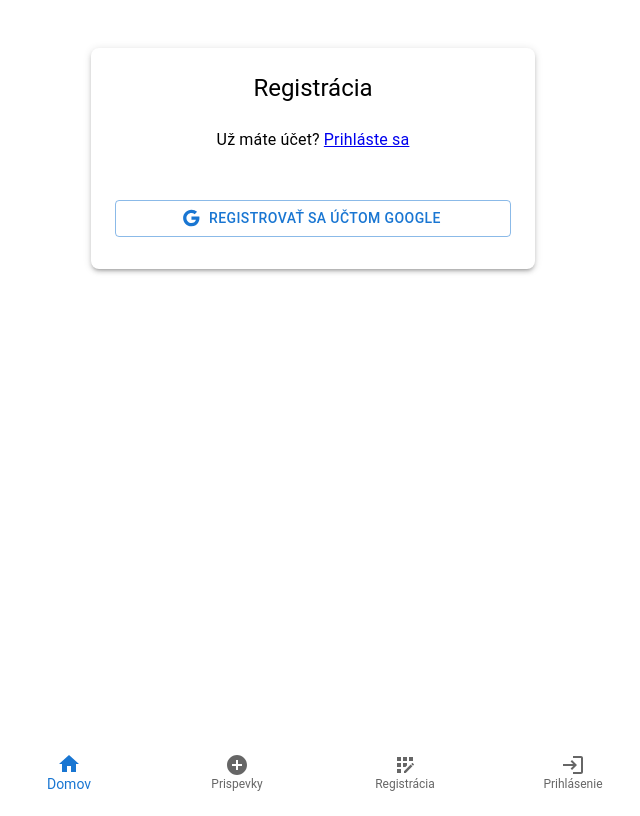
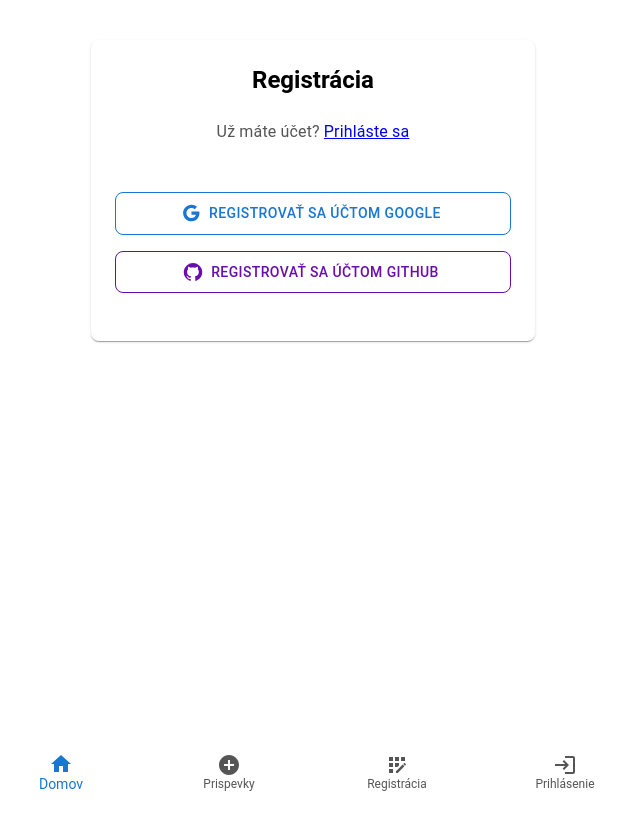
Before and after one commit to dave8750/david-personalapp, a Next.js app: page /auth/registracia in a window 1280 px wide. Shown: the whole page, without its empty margins (327-967 px from the left). Built offline with nearby package versions, Linux system fonts and the light colour scheme; no server answers.

Commit message:
updaateeee

```diff
--- a/src/app/layout.tsx
+++ b/src/app/layout.tsx
@@ -1,30 +1,29 @@
-// src/app/layout.tsx
-
 import { Metadata } from "next";
 import "./globals.css";
-import Navbar from "../components/Navbar";
+
 import AuthProvider from "../components/AuthProvider";
+import ThemeProvider from "../components/ThemeProvider"; // Import the ThemeProvider
+import Navbar from "@/components/Navbar";
 
 export const metadata: Metadata = {
   title: "SnapZoška",
   description: "Created by students of SPŠE Zochova 9, Bratislava",
 };
 
-export default function RootLayout({
-  children,
-}: Readonly<{
-  children: React.ReactNode;
-}>) {
+export default function RootLayout({ children }: { children: React.ReactNode }) {
   return (
     <html lang="sk">
       <body>
+        {/* Wrap the app in AuthProvider and ThemeProvider for session and theme management */}
         <AuthProvider>
-          <div style={{ minHeight: '100vh', display: 'flex', flexDirection: 'column' }}>
-            <main style={{ flexGrow: 1 }}>
-              {children}
-            </main>
-          </div>
-          <Navbar />
+          <ThemeProvider>
+            <div style={{ minHeight: "100vh", display: "flex", flexDirection: "column" }}>
+              <main style={{ flexGrow: 1 }}>
+                {children} {/* Render child layouts or pages */}
+              </main>
+            </div>
+            <Navbar /> {/* Display Navbar at the bottom of every page */}
+          </ThemeProvider>
         </AuthProvider>
       </body>
     </html>
--- /dev/null
+++ b/src/components/ThemeProvider.tsx
@@ -0,0 +1,47 @@
+"use client"; // This needs to be a client component
+
+import React, { createContext, useContext, useState, useEffect } from "react";
+import { ThemeProvider as MUIThemeProvider, CssBaseline } from "@mui/material";
+import { darkTheme, lightTheme } from "@/theme/theme";
+
+
+
+// Create a context for the theme
+const ThemeContext = createContext({
+  toggleTheme: () => {},
+  isDarkMode: false,
+});
+
+// Export a custom hook for easy access to theme context
+export const useTheme = () => useContext(ThemeContext);
+
+// ThemeProvider component
+const ThemeProvider: React.FC<{ children: React.ReactNode }> = ({ children }) => {
+  const [isDarkMode, setIsDarkMode] = useState(false);
+
+  // Load theme preference from localStorage
+  useEffect(() => {
+    const savedTheme = localStorage.getItem("theme");
+    if (savedTheme === "dark") {
+      setIsDarkMode(true);
+    }
+  }, []);
+
+  // Toggle the theme between dark and light
+  const toggleTheme = () => {
+    const newTheme = !isDarkMode;
+    setIsDarkMode(newTheme);
+    localStorage.setItem("theme", newTheme ? "dark" : "light");
+  };
+
+  return (
+    <ThemeContext.Provider value={{ toggleTheme, isDarkMode }}>
+      <MUIThemeProvider theme={isDarkMode ? darkTheme : lightTheme}>
+        <CssBaseline />
+        {children}
+      </MUIThemeProvider>
+    </ThemeContext.Provider>
+  );
+};
+
+export default ThemeProvider;
--- a/src/sections/SignUpView.tsx
+++ b/src/sections/SignUpView.tsx
@@ -1,22 +1,19 @@
-
-// src/sections/SignUpView.tsx
-
 "use client";
 
-import {
-  Button,
-  //Checkbox,
-  Container,
-  //FormControlLabel,
-  //TextField,
-  Typography,
-  //Divider,
-} from "@mui/material";
+import { Button, Container, Typography } from "@mui/material";
 import { signIn } from "next-auth/react";
 import GoogleIcon from "@mui/icons-material/Google";
-//import FacebookIcon from "@mui/icons-material/Facebook";
+import GitHubIcon from "@mui/icons-material/GitHub";
 
-export default function SignUpView() {
+const SignUpView = () => {
+  const handleSignInWithGoogle = () => {
+    signIn("google");
+  };
+
+  const handleSignInWithGitHub = () => {
+    signIn("github");
+  };
+
   return (
     <Container
       maxWidth="xs"
@@ -27,17 +24,17 @@ export default function SignUpView() {
         mt: 5,
         p: 3,
         bgcolor: "background.paper",
-        boxShadow: 3,
-        borderRadius: 2,
+        boxShadow: 1, // boxShadow is set directly for simplicity
+        borderRadius: 2, // Use the default border radius from the theme
       }}
     >
       {/* Logo / Title */}
-      <Typography variant="h5" sx={{ mb: 3 }}>
+      <Typography variant="h5" sx={{ mb: 3, color: "text.primary" }}>
         Registrácia
       </Typography>
 
       {/* Sign-in link */}
-      <Typography variant="body1" sx={{ mb: 6 }}>
+      <Typography variant="body1" sx={{ mb: 6, color: "text.secondary" }}>
         Už máte účet? <a href="/auth/prihlasenie">Prihláste sa</a>
       </Typography>
 
@@ -46,68 +43,42 @@ export default function SignUpView() {
         variant="outlined"
         fullWidth
         startIcon={<GoogleIcon />}
-        onClick={() => signIn("google")}
-        sx={{ mb: 1 }}
+        onClick={handleSignInWithGoogle}
+        sx={{
+          mb: 2,
+          borderRadius: 2, // Use default border radius
+          color: "primary.main", // Use primary color from theme
+          borderColor: "primary.main",
+          "&:hover": {
+            backgroundColor: "primary.main",
+            color: "#fff", // Text color on hover
+          },
+        }}
       >
         Registrovať sa účtom Google
       </Button>
 
-
+      {/* GitHub Sign Up */}
+      <Button
+        variant="outlined"
+        fullWidth
+        startIcon={<GitHubIcon />}
+        onClick={handleSignInWithGitHub}
+        sx={{
+          mb: 3,
+          borderRadius: 2, // Use default border radius
+          color: "secondary.main", // Use secondary color from theme
+          borderColor: "secondary.main",
+          "&:hover": {
+            backgroundColor: "secondary.main",
+            color: "#fff", // Text color on hover
+          },
+        }}
+      >
+        Registrovať sa účtom GitHub
+      </Button>
     </Container>
   );
-}
+};
 
-
-      // {/* Facebook Sign Up */}
-      // <Button
-      //   variant="outlined"
-      //   fullWidth
-      //   startIcon={<FacebookIcon />}
-      //   sx={{ mb: 4 }}
-      // >
-      //   Registrovať sa účtom Facebook
-      // </Button>
-
-      // {/* Divider */}
-      // <Divider sx={{ width: "100%", mb: 2 }}>
-      //   <Typography variant="body2">alebo</Typography>
-      // </Divider>
-
-      // {/* Email */}
-      // <TextField
-      //   margin="normal"
-      //   fullWidth
-      //   label="Email"
-      //   type="email"
-      //   variant="outlined"
-      //   required
-      //   defaultValue="your@email.com"
-      // />
-
-      // {/* Password */}
-      // <TextField
-      //   margin="normal"
-      //   fullWidth
-      //   label="Password"
-      //   type="password"
-      //   variant="outlined"
-      //   required
-      //   defaultValue="******"
-      // />
-
-      // {/* Checkbox */}
-      // <FormControlLabel
-      //   control={<Checkbox color="primary" />}
-      //   label="Chcem dostávať novinky na email"
-      //   sx={{ mt: 2 }}
-      // />
-
-      // {/* Sign Up Button */}
-      // <Button
-      //   variant="contained"
-      //   fullWidth
-      //   size="large"
-      //   sx={{ mt: 2, mb: 1 }}
-      // >
-      //   Registrovať
-      // </Button>
+export default SignUpView;
--- /dev/null
+++ b/src/theme/theme.ts
@@ -0,0 +1,88 @@
+// src/theme.ts
+import { createTheme } from '@mui/material/styles';
+
+// Define the light theme palette
+const lightPalette = {
+  primary: {
+    main: '#1976d2', // blue
+  },
+  secondary: {
+    main: '#6a0dad', // purple (changed from red to purple)
+  },
+  text: {
+    primary: '#000000', // black text
+    secondary: '#555555', // gray text
+  },
+};
+
+// Define the dark theme palette
+const darkPalette = {
+  primary: {
+    main: '#90caf9', // light blue
+  },
+  secondary: {
+    main: '#9b30b0', // purple (dark purple for dark mode)
+  },
+  background: {
+    default: '#121212', // dark background
+    paper: '#1c1c1c', // darker paper background
+  },
+  text: {
+    primary: '#e0e0e0', // light white text
+    secondary: '#a0a0a0', // gray text
+  },
+};
+
+// Create the light theme
+export const lightTheme = createTheme({
+  palette: {
+    mode: 'light',
+    ...lightPalette, // Apply updated light palette
+  },
+  typography: {
+    h5: {
+      fontWeight: 600,
+      fontSize: '1.5rem',
+    },
+    body1: {
+      fontSize: '1rem',
+    },
+  },
+  components: {
+    MuiButton: {
+      styleOverrides: {
+        root: {
+          borderRadius: '8px', // Thinner button border radius
+          padding: '8px 14px', // Thinner button padding
+        },
+      },
+    },
+  },
+});
+
+// Create the dark theme
+export const darkTheme = createTheme({
+  palette: {
+    mode: 'dark',
+    ...darkPalette, // Apply updated dark palette
+  },
+  typography: {
+    h5: {
+      fontWeight: 600,
+      fontSize: '1.5rem',
+    },
+    body1: {
+      fontSize: '1rem',
+    },
+  },
+  components: {
+    MuiButton: {
+      styleOverrides: {
+        root: {
+          borderRadius: '8px', // Thinner button border radius
+          padding: '8px 14px', // Thinner button padding
+        },
+      },
+    },
+  },
+});
```
Also changed, not shown: src/app/(private)/prispevok/[prispevokId]/komentar/[komentarId]/page.tsx (+7 -15 lines), src/sections/SignInView.tsx (+16 -20 lines), src/sections/SignOutView.tsx (indentation only).
